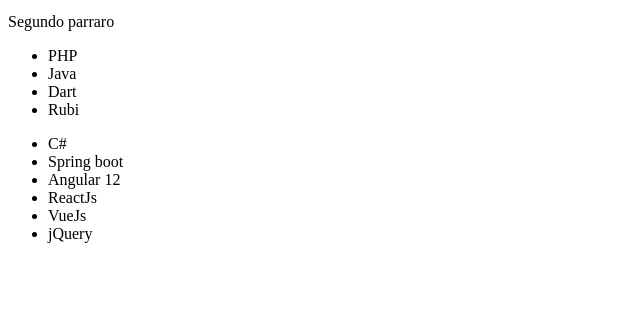
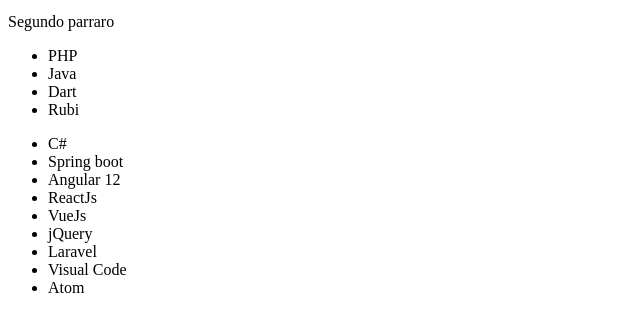
Before and after one commit to moisesdanieldiazpalomino/gitCurso2021, a plain HTML site: page Index.html in a window 1280 px wide. Shown: the part 101-432 px from the top of the page, without its empty margins (0-640 px from the left). Drawn offline with Linux system fonts and the light colour scheme.

Commit message:
se agregar framework

```diff
--- a/Index.html
+++ b/Index.html
@@ -25,6 +25,9 @@
         <li>ReactJs</li>
         <li>VueJs</li>
         <li>jQuery</li>
+        <li>Laravel</li>
+        <li>Visual Code</li>
+        <li>Atom</li>
     </ul>
 </body>
 </html>
```
